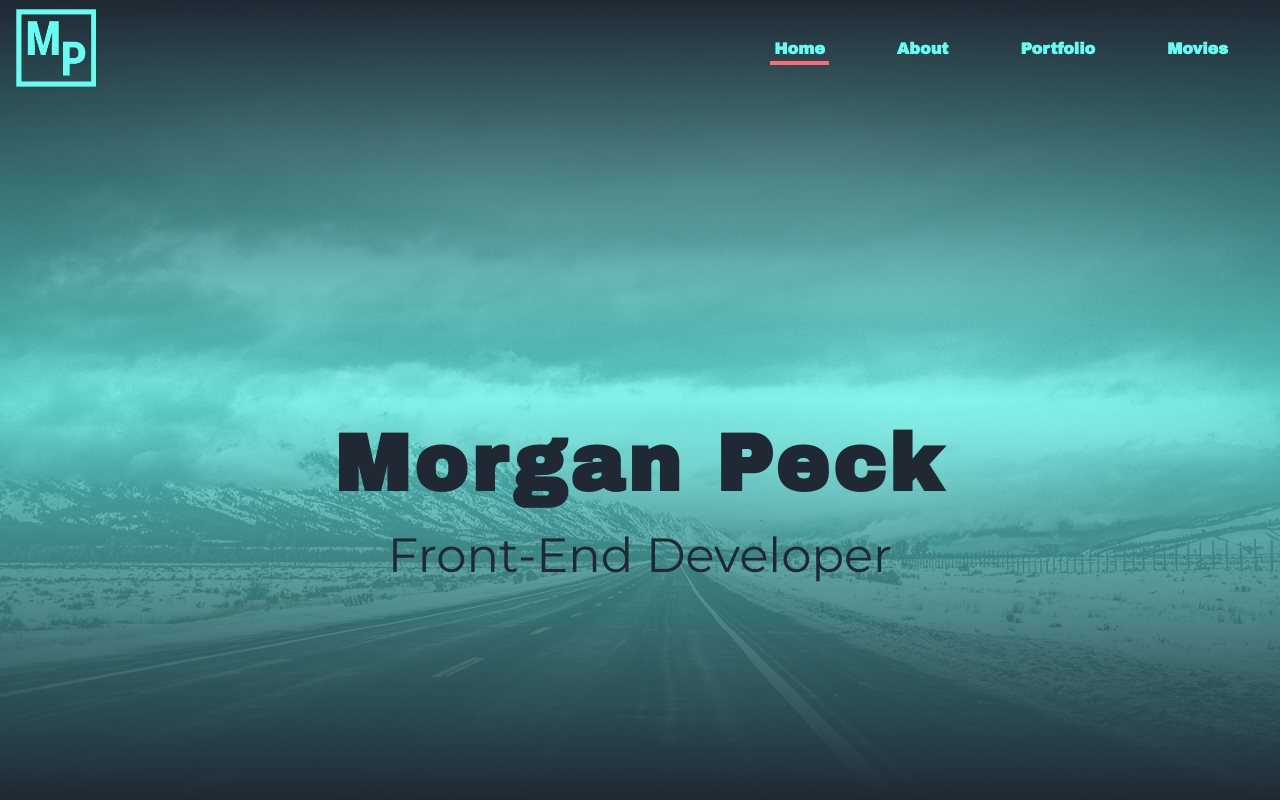
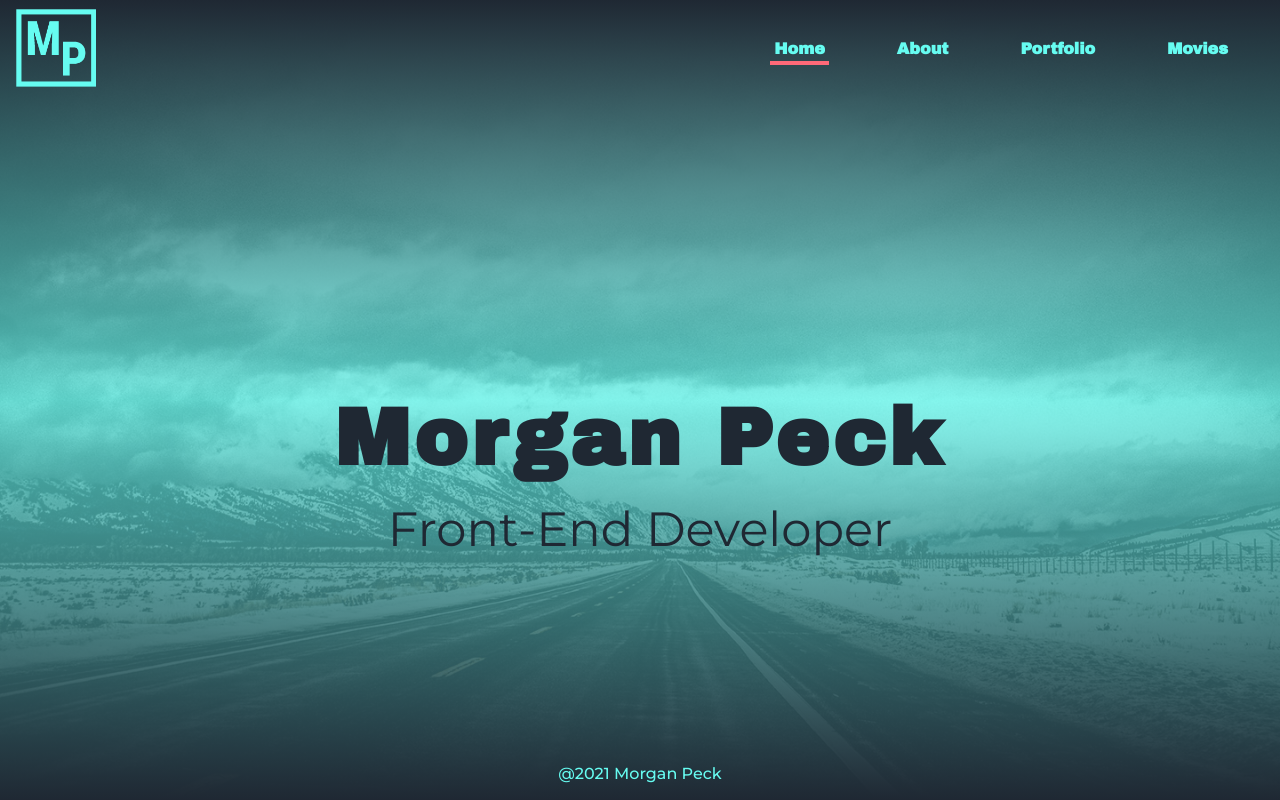
Before and after one commit to mpeck99/portfolio-vue, a Vue app: page / in a window 1280 px wide. Built offline with nearby package versions, Linux system fonts and the light colour scheme.

Commit message:
builidng out the footer

```diff
--- a/src/App.vue
+++ b/src/App.vue
@@ -5,20 +5,21 @@
     </a>
     <navigation />
   </header>
-
   <router-view />
+  <foot />
 </template>
 
 <script>
 // @ is an alias to /src
 import Navigation from '@/components/Navigation';
+import Foot from '@/components/Footer';
 
 export default {
   name: 'Home',
   components: {
-    Navigation
-  },
-
+    Navigation,
+    Foot
+  }
 };
 </script>
 
--- /dev/null
+++ b/src/components/Footer.vue
@@ -0,0 +1,24 @@
+<template>
+  <footer>
+    <p>@{{ currentYear.getFullYear() }} Morgan Peck</p>
+  </footer>
+</template>
+
+<script>
+export default {
+  data: function() {
+    return {
+      currentYear: new Date()
+    };
+  }
+};
+</script>
+
+<style lang="scss">
+footer {
+  p {
+    font-weight: 500;
+    color: $turquoise;
+  }
+}
+</style>
```
